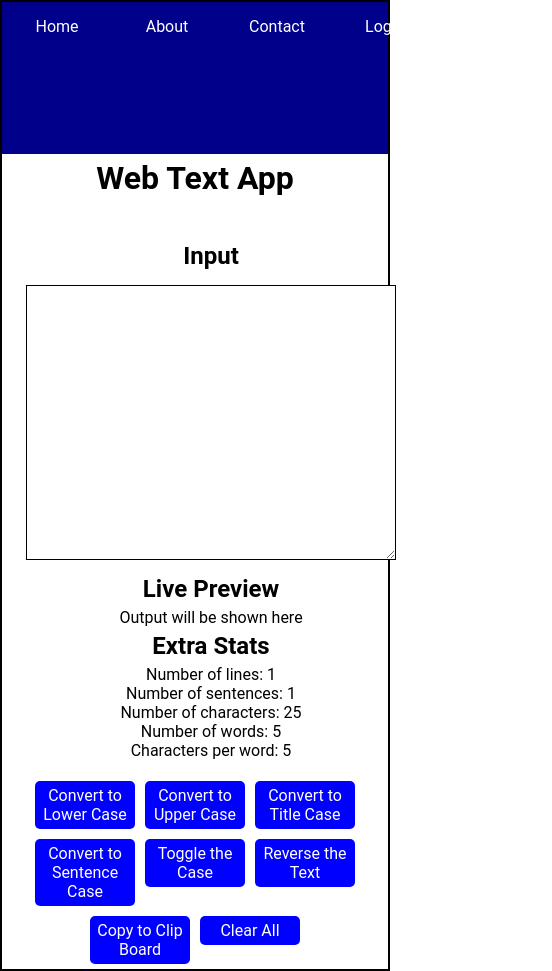
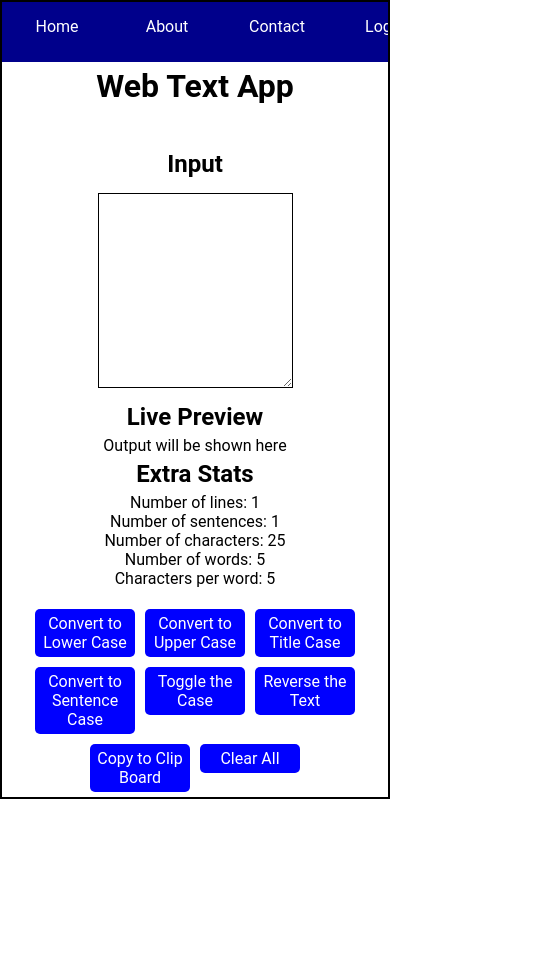
Before and after one commit to hrutavmodha/text-utility, a React (Create React App) app: page / in a window 390 px wide. Shown: the whole page, 552 px wide, since content can reach past the window. After the commit the page ends 844 px from the top, so only its background shows below. Built offline with nearby package versions, Linux system fonts and the light colour scheme.

Commit message:
Updated index.css
Added responsiveness for mobile-phone

```diff
--- a/src/index.css
+++ b/src/index.css
@@ -140,3 +140,32 @@ input {
 	padding: 3px;
 	border-radius: 10px
 }
+
+@media screen and (min-width: 320px) and (max-width: 480px) {
+	* {
+		box-sizing: border-box;
+	}
+	.navbar {
+		height: 60px;
+		overflow-x: scroll;
+		display: flex;
+		position: sticky;
+		top: 0;
+		z-index: 100;
+	}
+	.navbar ul {
+		list-style: none;
+		display: flex;
+	}
+	textarea {
+		width: 50vw;
+		height: 50vw;
+	}
+	.navbtn {
+		background: none;
+	}
+	input {
+		width: 50vw;
+	}
+
+}
```
